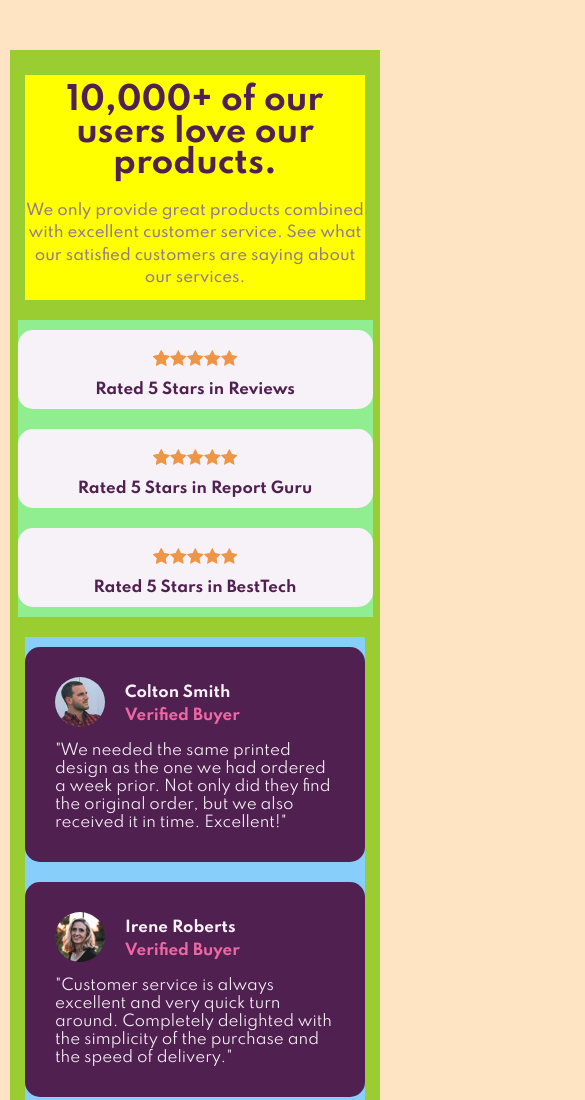
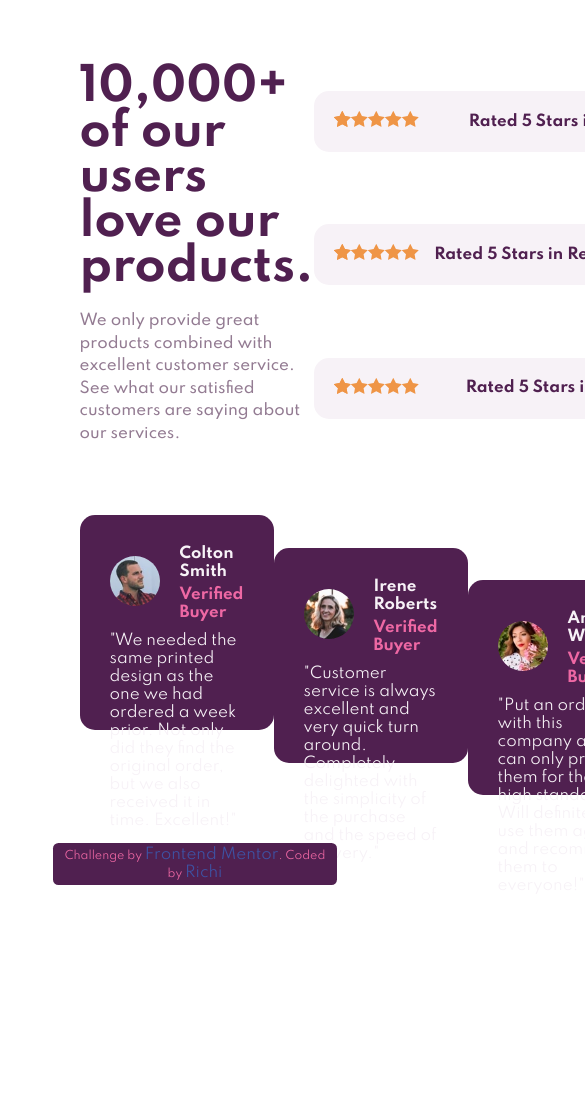
Before and after one commit to AndresRicardo/social-proof-section-master, a plain HTML site: page index.html in a window 390 px wide. Shown: the top 1100 px of the page, 585 px wide, since content can reach past the window. After the commit the page ends 895 px from the top, so only its background shows below. Drawn offline with Linux system fonts and the light colour scheme.

Commit message:
mobile and desktop layouts ready, (mobile first)

```diff
--- a/index.html
+++ b/index.html
@@ -10,7 +10,9 @@
   <title>Frontend Mentor | Social proof section</title>
   <link rel="preconnect" href="https://fonts.googleapis.com">
   <link rel="preconnect" href="https://fonts.gstatic.com" crossorigin>
-<link href="https://fonts.googleapis.com/css2?family=Big+Shoulders+Display:wght@700&family=Spartan:wght@400;500;700&display=swap" rel="stylesheet">
+  <link
+    href="https://fonts.googleapis.com/css2?family=Big+Shoulders+Display:wght@700&family=Spartan:wght@400;500;700&display=swap"
+    rel="stylesheet">
   <link rel="stylesheet" href="style.css">
 
   <!-- Feel free to remove these styles or customise in your own stylesheet 👍 -->
@@ -29,6 +31,7 @@
 <body>
   <div class="container">
 
+    <div class="info-and-ratings-container">
       <section class="page-info">
         <h1 class="page-tittle">
           10,000+ of our users love our products.
@@ -41,31 +44,31 @@
 
 
       <section class="ratings">
-      <div class="rating">
+        <div class="rating" id="rating-reviews">
           <div class="stars">
             <img src="images/icon-star.svg" alt="star">
           </div>
           <h4 class="rate">Rated 5 Stars in Reviews</h4>
         </div>
 
-      <div class="rating">
+        <div class="rating" id="rating-guru">
           <div class="stars">
             <img src="images/icon-star.svg" alt="star">
           </div>
           <h4 class="rate">Rated 5 Stars in Report Guru</h4>
         </div>
 
-      <div class="rating">
+        <div class="rating" id="rating-besttech">
           <div class="stars">
             <img src="images/icon-star.svg" alt="star">
           </div>
           <h4 class="rate">Rated 5 Stars in BestTech</h4>
         </div>
       </section>
-
+    </div>
 
     <section class="cards">
-      <div class="card">
+      <div class="card" id="card-colton">
         <div class="card-header">
           <div class="image"> <img src="images/image-colton.jpg" alt="image colton smith"> </div>
           <div>
@@ -79,7 +82,7 @@
         </p>
       </div>
 
-      <div class="card">
+      <div class="card" id="card-irene">
         <div class="card-header">
           <div class="image"> <img src="images/image-irene.jpg" alt="image irene roberts"> </div>
           <div>
@@ -93,7 +96,7 @@
         </p>
       </div>
 
-      <div class="card">
+      <div class="card" id="card-anne">
         <div class="card-header">
           <div class="image"> <img src="images/image-anne.jpg" alt="image anne wallace"> </div>
           <div>
@@ -112,7 +115,8 @@
 
   <div class="attribution">
     Challenge by
-    <a href="https://www.frontendmentor.io?ref=challenge" target="_blank">Frontend Mentor</a>. Coded by <a href="https://github.com/AndresRicardo/">Richi</a>
+    <a href="https://www.frontendmentor.io?ref=challenge" target="_blank">Frontend Mentor</a>. Coded by <a
+      href="https://github.com/AndresRicardo/">Richi</a>
   </div>
 </body>
 
--- a/style.css
+++ b/style.css
@@ -23,8 +23,6 @@ body{
     flex-direction: column;
     justify-content: stretch;
     align-items: center;
-
-    background-color: bisque;
 }
 
 .container{
@@ -35,8 +33,6 @@ body{
     width: 370px;
     padding: 15px;
     margin: 50px 0px;
-
-    background-color: yellowgreen;
 }
 
 .page-info{                  /*section*/
@@ -44,9 +40,8 @@ body{
     flex-direction: column;
     justify-content: center;
     align-items: center;
+    width: 355px;
     margin: 10px 0px;
-
-    background-color: yellow;
 }
 
 .page-tittle{
@@ -70,9 +65,8 @@ body{
     flex-direction: column;
     justify-content: space-around;
     align-items: center;
+    width: 355px;
     margin: 10px 0px;
-
-    background-color: lightgreen;
 }
 
 .rating{
@@ -83,13 +77,14 @@ body{
     display: flex;
     flex-direction: column;
     align-items: center;
+    width: 355px;
     padding: 10px;
 }
 
 .rating .stars{
     background-image: url(images/icon-star.svg);
     background-repeat: repeat-x;
-    width: calc((100% /19) * 4.8);
+    width: calc((100% /19) * 4.7);
     margin: 10px;
 }
 
@@ -103,8 +98,7 @@ body{
     justify-content: space-around;
     align-items: center;
     margin: 10px 0px;
-
-    background-color: lightskyblue;
+    width: 355px;
 }
 
 .card{
@@ -113,6 +107,8 @@ body{
     flex-direction: column;
     justify-content: space-around;
     align-items: flex-start;
+    width: 355px;
+    height: 215px;
     margin: 10px 0px;
     padding: 30px 30px;
 
@@ -152,16 +148,119 @@ body{
     justify-self: end;
     align-self: flex-start;
     background-color: var(--color-Very-Dark-Magenta);
+    color: var(--color-Soft-Pink);
     border-radius: 0.5em;
     padding: 3px;
     margin: 3px;
-}
-
-.attribution{
-    color: var(--color-Soft-Pink);
 }
 
 .attribution a{
     text-decoration: none;
     color: var(--color-Light-Grayish-Magenta);
 }
+
+@media(min-width:375px){                                        /* media queries */
+    body{
+        padding: 30px 50px 0px 50px;
+
+    }
+
+    .container{
+        width: 90%;
+        padding: 15px;
+        margin: 0px 0px;
+    }
+
+    .info-and-ratings-container{
+        display: flex;
+        flex-direction: row;
+        justify-content: space-between;
+        width: 100%;
+        margin-bottom: 20px;
+    }
+
+    .page-info{                  /*section*/
+        display: flex;
+        flex-direction: column;
+        justify-content: center;
+        align-items: flex-start;
+        margin: 10px 0px;
+        width: 470px;
+    }
+
+    .page-tittle{
+        color: var(--color-Very-Dark-Magenta);
+        font-size: 3em;
+        text-align: left;
+        line-height: 1em;
+        margin: 10px 0px;
+    }
+
+    .page-text{
+        color: var(--color-Dark-Grayish-Magenta);
+        text-align: left;
+        line-height: 1.5em;
+        font-weight: 500;
+        margin: 10px 0px;
+    }
+
+    .ratings{                       /* section */
+        display: flex;
+        flex-direction: column;
+        justify-content: space-around;
+        align-items: center;
+        width: 355px;
+        margin: 10px 0px;
+        width: 470px;
+        position: relative;
+    }
+
+    .rating{
+        flex-direction: row;
+        justify-content: space-between;
+        align-items: center;
+        width: 365px;
+        padding: 10px;
+    }
+
+    #rating-reviews{
+        align-self: flex-start;
+    }
+    #rating-guru{
+        align-self: center;
+    }
+    #rating-besttech{
+        align-self: flex-end;
+    }
+
+    .cards{                     /* section */
+        display: flex;
+        flex-direction: row;
+        justify-content: space-between;
+        margin: 20px 0px;
+        width: 100%;
+        height: 300px;
+    }
+
+    .card{
+        border-radius: 1em;
+        display: flex;
+        flex-direction: column;
+        justify-content: space-around;
+        align-items: flex-start;
+        width: 355px;
+        margin: 10px 0px;
+        padding: 30px 30px;
+        background-color: var(--color-Very-Dark-Magenta);
+    }
+
+    #card-colton{
+        align-self: flex-start;
+    }
+    #card-irene{
+        align-self: center;
+    }
+    #card-anne{
+        align-self: flex-end;
+    }
+}
```
Lines whose indentation alone changed are shown as unchanged.
